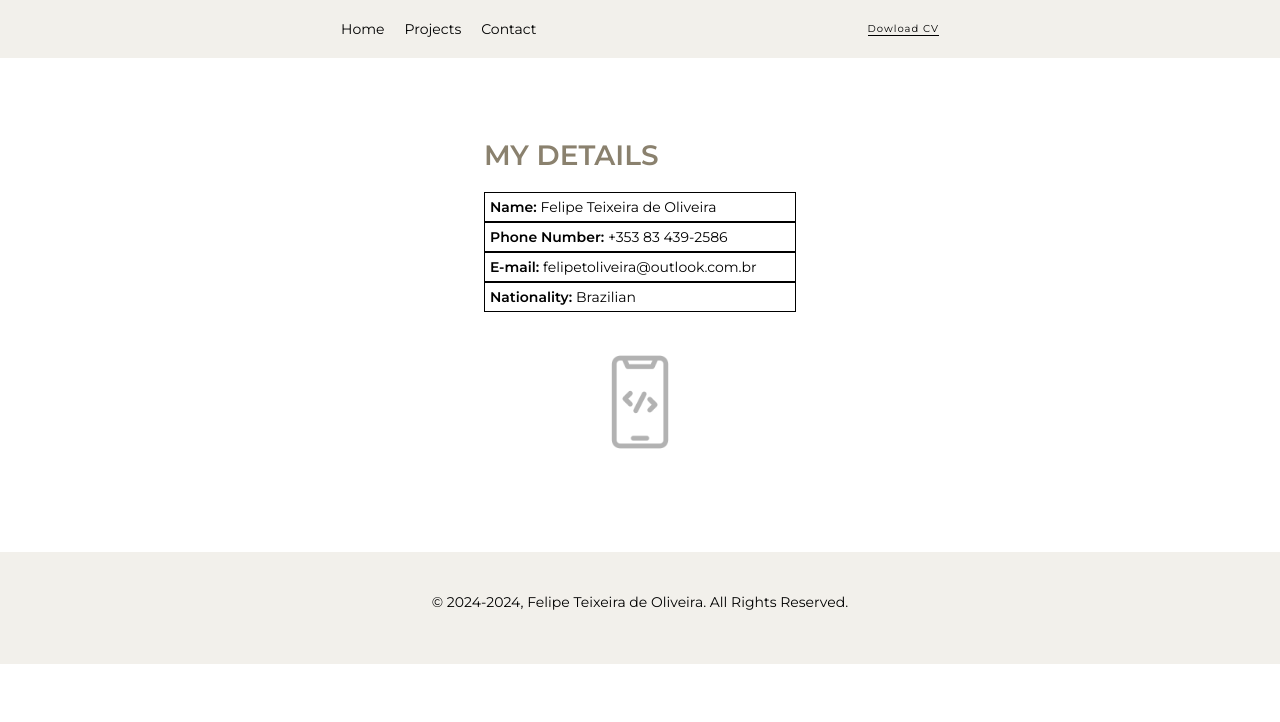
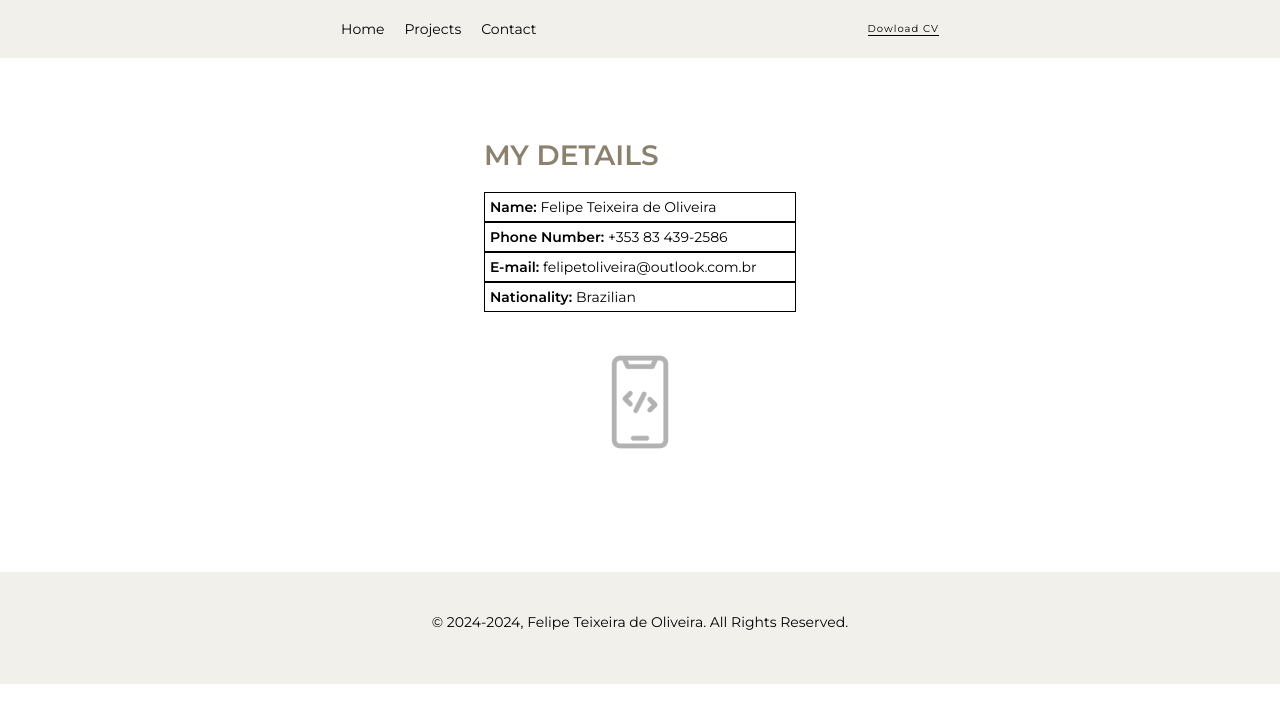
Before and after one commit to felipetoliveira/Portfolio, a plain HTML site: page contact.html in a window 1280 px wide. Drawn offline with Linux system fonts and the light colour scheme.

Commit message:
style updated

```diff
--- a/styles/contact.css
+++ b/styles/contact.css
@@ -3,7 +3,7 @@
   flex-direction: column;
   justify-content: center;
   align-items: center;
-  padding: 60px 10px 100px 10px;
+  padding: 60px 10px 120px 10px;
   gap: 20px;
 }
 
```
